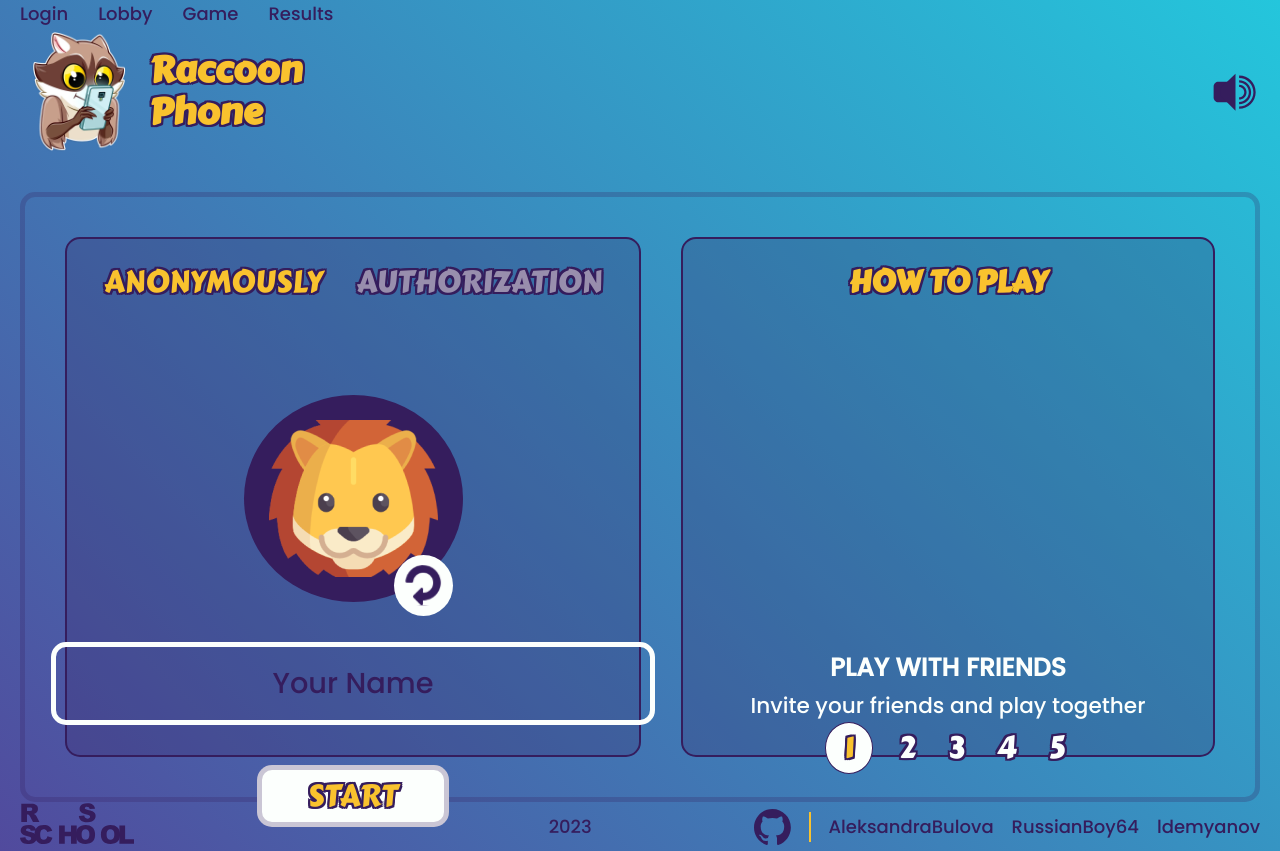
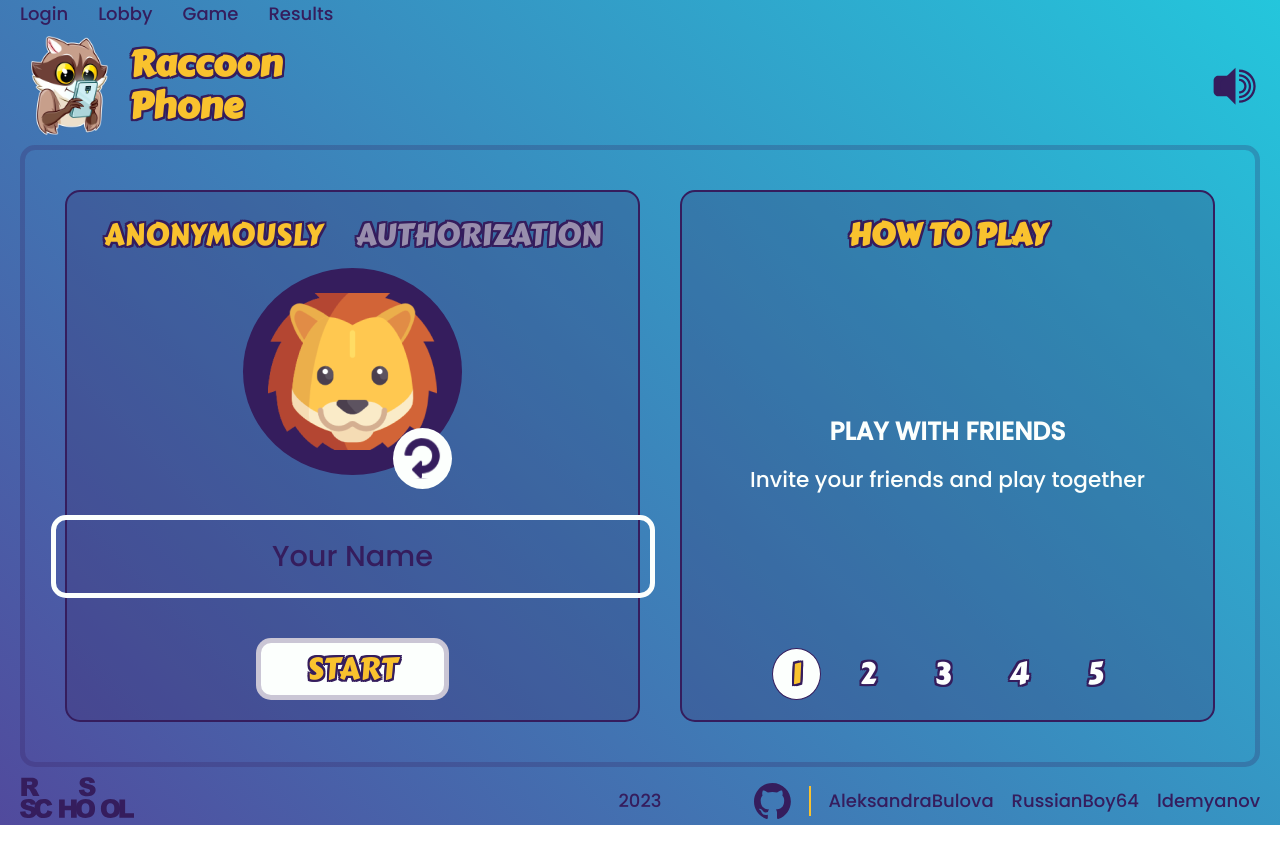
Before and after one commit to ldemyanov/rsclone, a React (Create React App) app in the folder frontend/: page / in a window 1280 px wide. After the commit the page ends 825 px from the top, so only its background shows below. Built offline with nearby package versions, Linux system fonts and the light colour scheme.

Commit message:
fix: more comfortable styles

```diff
--- a/frontend/src/App.module.css
+++ b/frontend/src/App.module.css
@@ -16,6 +16,7 @@ body {
 .wrapper {
   display: flex;
   flex-direction: column;
+  gap: 0.5em;
   margin: 0 auto;
   padding: 0 20px;
   max-width: 1640px;
@@ -23,5 +24,8 @@ body {
 }
 
 .main {
-  flex: 1;
+  display: flex;
+  flex-direction: column;
+  justify-content: center;
+  flex: 1 1 450px;
 }
--- a/frontend/src/components/Footer/styles.module.css
+++ b/frontend/src/components/Footer/styles.module.css
@@ -3,7 +3,7 @@
 .wrapper {
   display: grid;
   align-items: center;
-  grid-template-columns: repeat(3, 1fr);
+  grid-template-columns: 1fr auto 1fr;
 }
 
 .year {
@@ -18,6 +18,7 @@
   text-align: end;
   display: flex;
   align-items: center;
+  justify-content: flex-end;
   gap: 18px;
   transition: 0.5s;
 }
--- a/frontend/src/components/Header/index.tsx
+++ b/frontend/src/components/Header/index.tsx
@@ -8,7 +8,9 @@ export const Header: FC = () => {
     <header className={styles.header}>
       <div className={styles.logo}>
         <img className={styles.logo__img} src={logo} alt="Logo" />
-        <h1 className={styles.logo__text}>Raccoon Phone</h1>
+        <h1 className={styles.logo__text}>
+          Raccoon<br></br>Phone
+        </h1>
       </div>
       <SoundOn />
     </header>
--- a/frontend/src/components/Header/styles.module.css
+++ b/frontend/src/components/Header/styles.module.css
@@ -4,17 +4,19 @@
   display: flex;
   justify-content: space-between;
   align-items: center;
-  padding-top: 5px;
+  height: 100px;
 }
 
 .logo {
   display: flex;
   align-items: center;
   gap: 0.5em;
+  height: 100%;
 }
 
 .logo__img {
-  width: 120px;
+  height: 100%;
+  width: auto;
   transform: matrix(-1, 0, 0, 1, 0, 0);
 }
 
@@ -24,7 +26,6 @@
   line-height: 116%;
   color: var(--accent_orange);
   text-shadow: var(--border_text);
-  width: 160px;
 }
 
 .sound__img {
--- a/frontend/src/components/Login/Authorization/SectionAuthorization/styles.module.css
+++ b/frontend/src/components/Login/Authorization/SectionAuthorization/styles.module.css
@@ -4,8 +4,9 @@
   display: flex;
   flex-direction: column;
   align-items: center;
+  justify-content: center;
   gap: 40px;
-  padding-top: 80px;
+  flex-grow: 1;
 }
 
 .wrapper_icon {
--- a/frontend/src/components/Login/Rules/FooterRules/styles.module.css
+++ b/frontend/src/components/Login/Rules/FooterRules/styles.module.css
@@ -9,11 +9,12 @@
   display: flex;
   justify-content: center;
   align-items: center;
-  background: transparent;
-  border: none;
+  padding: 2px 18px;
   font-family: 'Carter One', cursive;
   font-size: 1.7em;
   color: var(--primary_light);
+  border: 1px solid transparent;
+  background: transparent;
   text-shadow: var(--border_text);
   transition: 0.5s;
   cursor: pointer;
@@ -25,5 +26,4 @@
   background: var(--primary_light);
   border: 1px solid var(--primary_dark);
   border-radius: 50%;
-  padding: 2px 18px;
 }
--- a/frontend/src/components/Login/Rules/SectionRules/styles.module.css
+++ b/frontend/src/components/Login/Rules/SectionRules/styles.module.css
@@ -1,8 +1,11 @@
 @import '@style/colors';
 
 .wrapper_rules {
+  display: flex;
+  flex-direction: column;
+  justify-content: center;
   flex: 1;
-  margin-top: 340px;
+  gap: 10px;
 }
 
 .name_rules {
@@ -17,4 +20,5 @@
   font-size: 1.2em;
   color: var(--primary_light);
   text-align: center;
+  max-width: 20em;
 }
--- a/frontend/src/components/UI/Container/styles.module.css
+++ b/frontend/src/components/UI/Container/styles.module.css
@@ -3,11 +3,11 @@
 .container {
   display: flex;
   flex-direction: column;
+  justify-content: stretch;
+  gap: 10px;
   padding: 20px;
-  gap: 10px;
   background: var(--primary_dark_opacity);
   border: 2px solid var(--primary_dark);
   border-radius: 15px;
-  width: 45vw;
-  height: 65vh;
+  width: 50%;
 }
--- a/frontend/src/pages/LoginPage/style.module.css
+++ b/frontend/src/pages/LoginPage/style.module.css
@@ -3,10 +3,11 @@
 .border {
   display: flex;
   flex-direction: row;
-  align-items: flex-start;
+  align-items: stretch;
   gap: 40px;
+  flex-grow: 1;
+  max-height: 900px;
   padding: 40px;
-  margin-top: 40px;
   border: 5px solid var(--primary_dark_opacity);
   border-radius: 15px;
 }
@@ -16,4 +17,5 @@
   flex-direction: column;
   align-items: center;
   flex: 1;
+  gap: 10px;
 }
```
